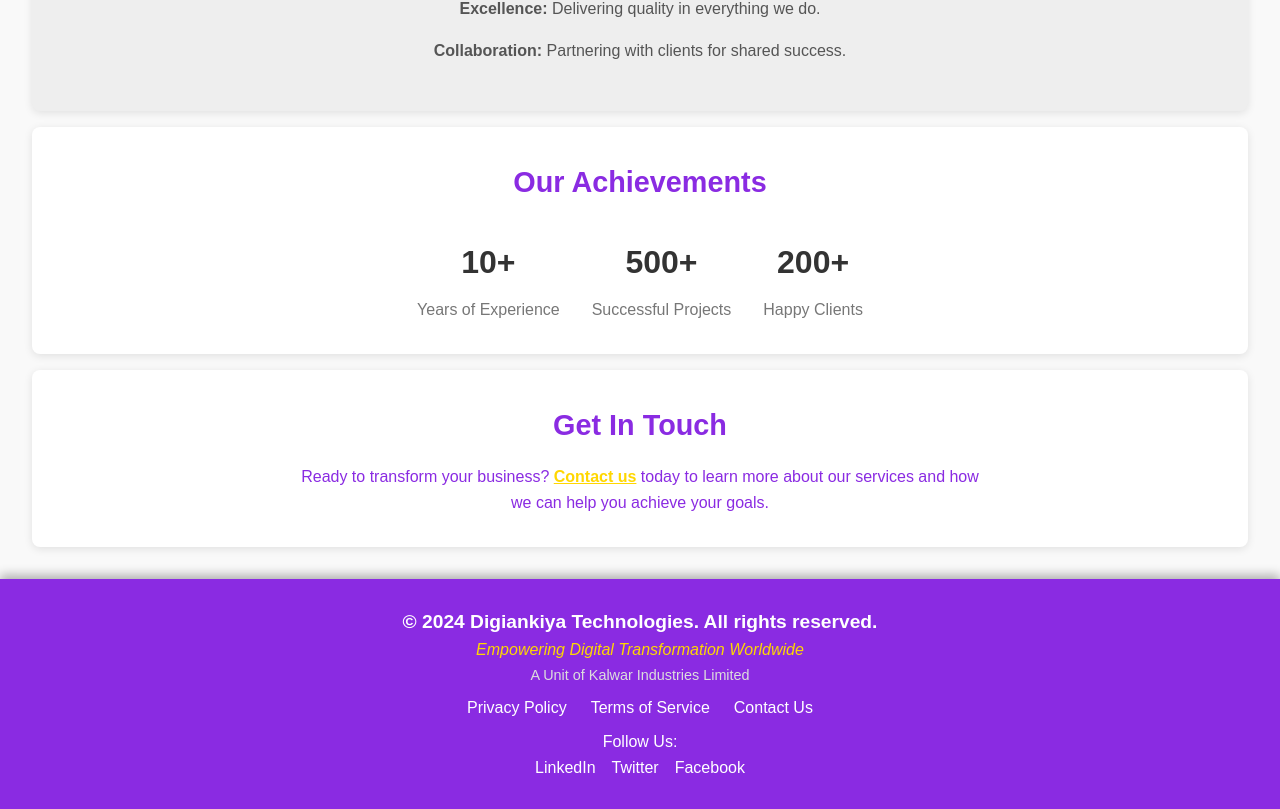
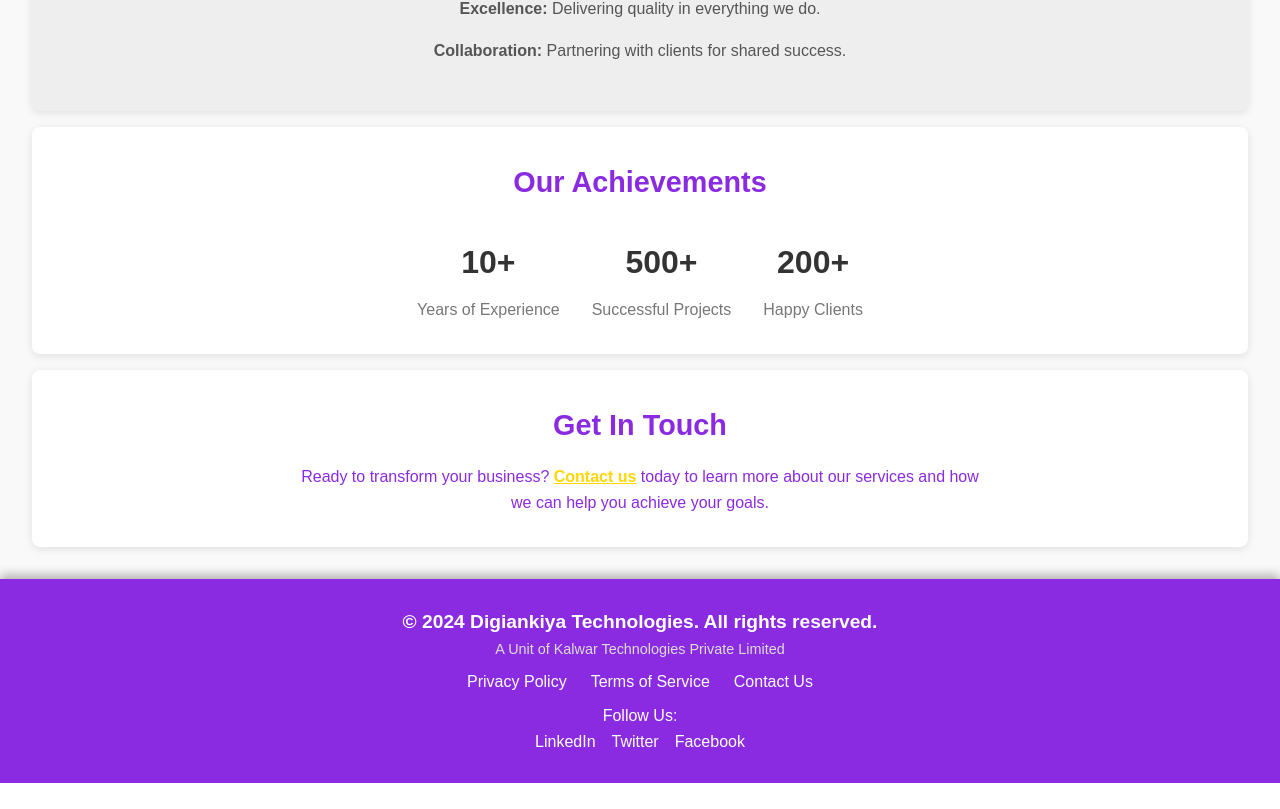
Before and after one commit to Nuclei-7/DigiankiyaTechnologies, a Next.js app: page /about in a window 1280 px wide. Shown: the part 913-1722 px from the top of the page. After the commit the page ends 1696 px from the top, so only its background shows below. Built offline with nearby package versions, Linux system fonts and the light colour scheme.

Commit message:
Updated project files

```diff
--- a/src/app/components/Footer.js
+++ b/src/app/components/Footer.js
@@ -5,8 +5,7 @@
     <footer className={styles.footer}>
       <div className={styles.footerContent}>
         <p className={styles.companyName}>&copy; 2024 Digiankiya Technologies. All rights reserved.</p>
-        <p className={styles.tagline}>Empowering Digital Transformation Worldwide</p>
-        <p className={styles.unit}>A Unit of Kalwar Industries Limited</p>
+        <p className={styles.unit}>A Unit of Kalwar Technologies Private Limited</p>
       </div>
       <div className={styles.footerLinks}>
         <ul>
```
